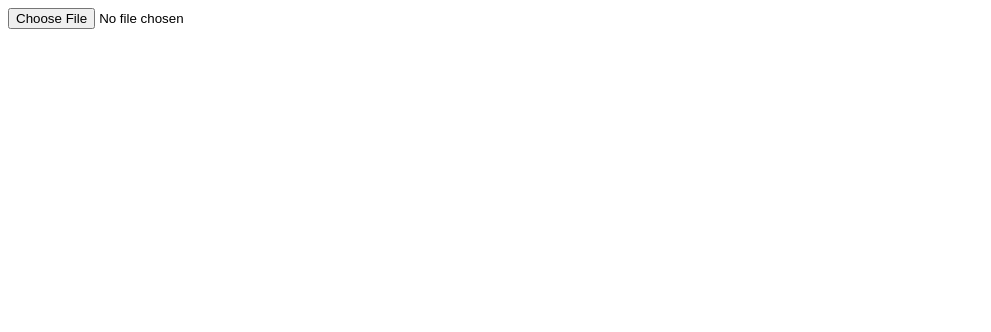
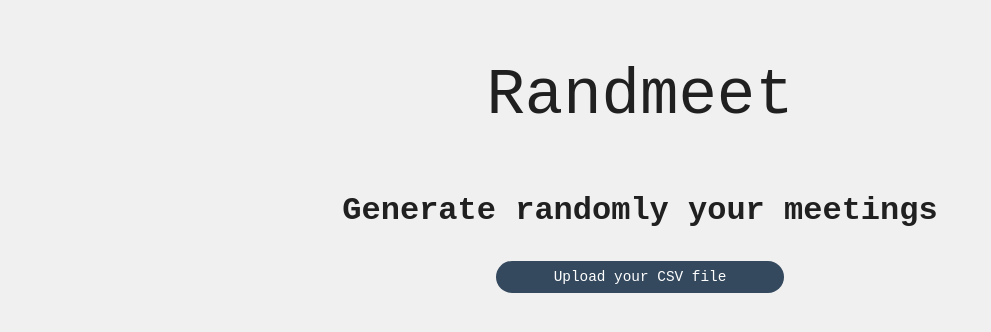
Before and after one commit to tun43p/randmeet, a SvelteKit app: page / in a window 1280 px wide. Shown: the top 332 px of the page, without its empty margins (0-991 px from the left). Built offline with nearby package versions, Linux system fonts and the light colour scheme.

Commit message:
feat: add some style

```diff
--- /dev/null
+++ b/src/app.css
@@ -0,0 +1,92 @@
+* {
+  margin: 0;
+  padding: 0;
+  list-style: none;
+  text-decoration: none;
+  box-sizing: border-box;
+  transition: all ease-out 1s;
+}
+
+*::before,
+*::after {
+  box-sizing: border-box;
+}
+
+html,
+body {
+  width: 100%;
+  height: 100vh;
+}
+
+body {
+  display: flex;
+  color: #202020;
+  background-color: #f0f0f0;
+  font-size: 18px;
+  font-family: monospace;
+  flex-direction: column;
+  text-rendering: optimizeSpeed;
+  image-rendering: optimizeSpeed;
+  shape-rendering: optimizeSpeed;
+}
+
+.header {
+  display: flex;
+  width: 100%;
+  height: 12rem; /* TODO: Resize when table */
+  align-items: center;
+  justify-content: center;
+}
+
+.logo {
+  font-size: 4rem; /* TODO: Resize when table */
+}
+
+.main {
+  display: flex;
+  width: 100%;
+  flex-direction: column;
+  align-items: center;
+}
+
+.title {
+  font-size: 2rem;
+  margin-bottom: 2rem;
+}
+
+.button {
+  display: flex;
+  flex-direction: column;
+  width: 18rem;
+  height: 2rem;
+  border-radius: 1rem;
+  align-items: center;
+  justify-content: center;
+  background: #34495e;
+  color: #ffffff;
+}
+
+.button label {
+  font-size: 0.9rem;
+}
+
+.button *:hover {
+  cursor: pointer;
+}
+
+table {
+  margin-top: 2rem;
+  margin-bottom: 4rem;
+  overflow: scroll;
+}
+
+th {
+  color: #808080;
+  background-color: #dedede;
+}
+
+td {
+  color: #202020;
+  background-color: #dedede;
+  padding: 0.5rem;
+}
--- a/src/lib/files.ts
+++ b/src/app.ts
@@ -14,10 +14,10 @@ type Person = {
 
 type Team = string;
 
-export type Result = {
+export type Results = {
   a: Person;
   b: Person;
-};
+}[];
 
 // TODO: Create an input on the website to do this
 const statusList = ["DUOA", "Manager", "PM"];
@@ -53,8 +53,8 @@ async function get(file: File): Promise<{ persons: Person[]; teams: Team[] }> {
 }
 
 // TODO: Add try catch
-function parse(data: { persons: Person[]; teams: Team[] }): Result[] {
-  const results: Result[] = [];
+function parse(data: { persons: Person[]; teams: Team[] }): Results {
+  const results: Results = [];
 
   for (let i = 0; i < data.teams.length; i++) {
     const a = data.persons.filter((person) => person.team.index === i);
@@ -74,8 +74,33 @@ function parse(data: { persons: Person[]; teams: Team[] }): Result[] {
   return results;
 }
 
-export async function generate(file: File): Promise<Result[]> {
-  const data = await get(file);
-  const results = parse(data);
-  return results;
+export async function generate(file: File): Promise<Results> {
+  const button = document.getElementById("button");
+  const header = document.getElementById("header");
+  const label = document.getElementById("label");
+  const logo = document.getElementById("logo");
+  const title = document.getElementById("title");
+
+  try {
+    const data = await get(file);
+    const results = parse(data);
+
+    if (header != null) header.style.height = "4rem";
+    if (logo != null) logo.style.fontSize = "2rem";
+
+    if (title != null) {
+      title.style.fontSize = "1.5rem";
+      title.style.marginBottom = "1rem";
+    }
+
+    if (label != null) label.textContent = "Upload an other CSV file";
+    if (button != null) button.style.backgroundColor = "#27ae60";
+
+    return results;
+  } catch (error) {
+    if (label != null) label.textContent = "Upload an other CSV file";
+    if (button != null) button.style.backgroundColor = "#e74c3c";
+
+    throw error;
+  }
 }
--- a/src/routes/+page.svelte
+++ b/src/routes/+page.svelte
@@ -1,21 +1,50 @@
 <script lang="ts">
-  import { generate } from "$lib/files";
+  import { generate } from "../app";
+  import "../app.css";
 
   let files: FileList;
 </script>
 
-<input type="file" accept=".csv" title="Upload file" bind:files />
+<header id="header" class="header">
+  <p id="logo" class="logo">Randmeet</p>
+</header>
 
+<main class="main">
+  <h1 id="title" class="title">Generate randomly your meetings</h1>
+
+  <div id="button" class="button">
+    <label id="label" for="file">Upload your CSV file</label>
+    <input
+      type="file"
+      accept=".csv"
+      id="file"
+      style="display:none;"
+      bind:files
+    />
+  </div>
+
+  <div class="content">
     {#if files && files[0]}
       {#await generate(files[0])}
-    <p>...loading</p>
+        <p class="loader">...loading</p>
       {:then results}
         {#if results.length !== 0}
+          <table class="table">
+            <tr>
+              <th>A</th>
+              <th>B</th>
+            </tr>
             {#each results as result}
-        <p>{result.a.name} - {result.b.name}</p>
+              <tr>
+                <td>{result.a.name}</td>
+                <td> {result.b.name}</td>
+              </tr>
             {/each}
+          </table>
         {/if}
       {:catch error}
-    <p style="color: red">{error.message}</p>
+        <p class="error">{error.message}</p>
       {/await}
     {/if}
+  </div>
+</main>
```
Lines whose indentation alone changed are shown as unchanged.
